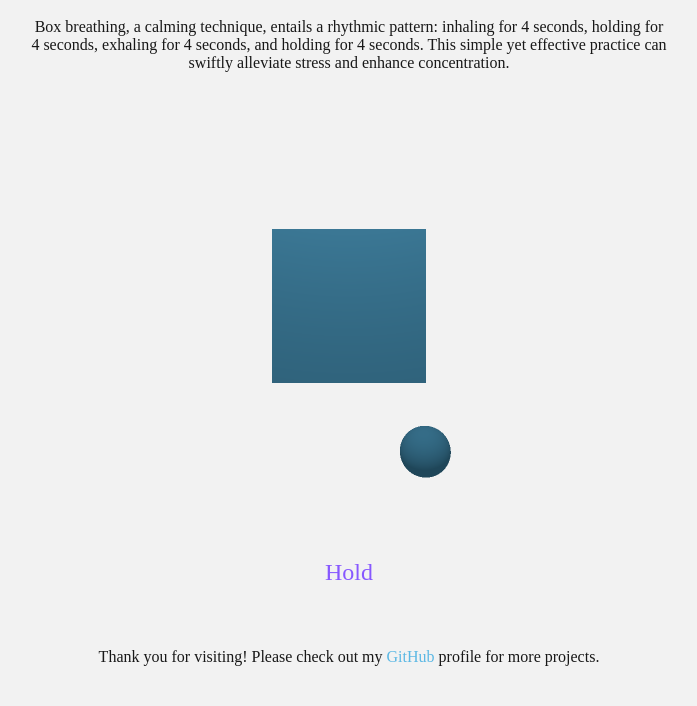
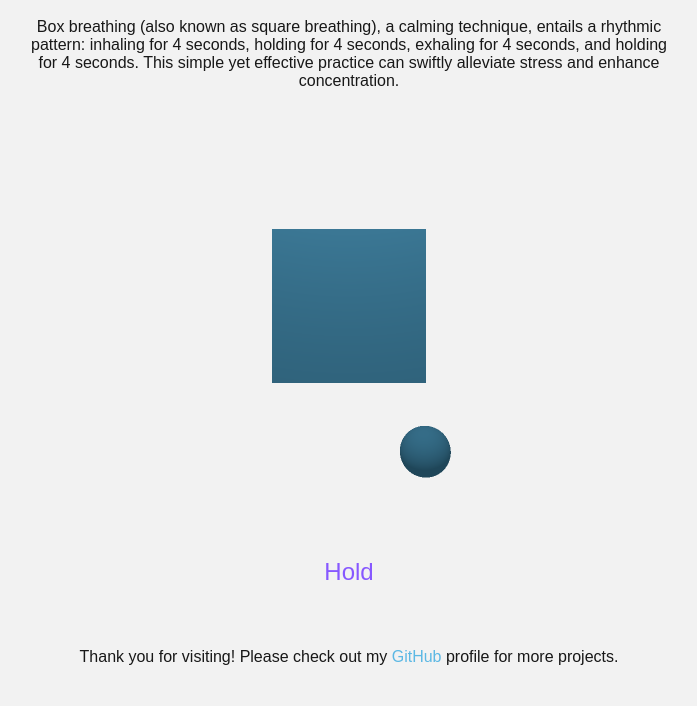
Before and after one commit to tautminas/box-breathing, a website built with Vite: page index.html in a window 1280 px wide. Shown: the part 94-800 px from the top of the page, without its empty margins (291-988 px from the left). Built offline with nearby package versions, Linux system fonts and the light colour scheme; animation ran at ten frames a second.

Commit message:
Add favicon and font family

```diff
--- a/index.html
+++ b/index.html
@@ -4,14 +4,20 @@
     <meta charset="UTF-8" />
     <meta name="viewport" content="width=device-width, initial-scale=1.0" />
     <title>Box Breathing</title>
+    <link
+      rel="icon"
+      type="image/png"
+      sizes="100x100"
+      href="assets/favicon.png"
+    />
   </head>
   <body>
     <h1 class="absolute-center title">Box Breathing</h1>
     <p class="absolute-center lead">
-      Box breathing, a calming technique, entails a rhythmic pattern: inhaling
-      for 4 seconds, holding for 4 seconds, exhaling for 4 seconds, and holding
-      for 4 seconds. This simple yet effective practice can swiftly alleviate
-      stress and enhance concentration.
+      Box breathing (also known as square breathing), a calming technique,
+      entails a rhythmic pattern: inhaling for 4 seconds, holding for 4 seconds,
+      exhaling for 4 seconds, and holding for 4 seconds. This simple yet
+      effective practice can swiftly alleviate stress and enhance concentration.
     </p>
     <canvas class="webgl"></canvas>
     <p class="absolute-center command">Exhale</p>
--- a/style.css
+++ b/style.css
@@ -7,6 +7,10 @@
 body,
 html {
   overflow-x: hidden;
+}
+
+body {
+  font-family: sans-serif;
 }
 
 .webgl {
```
Also changed, not shown: FUTURE_IMPROVEMENTS.md (+1 -1 lines), assets/favicon.png (added).
